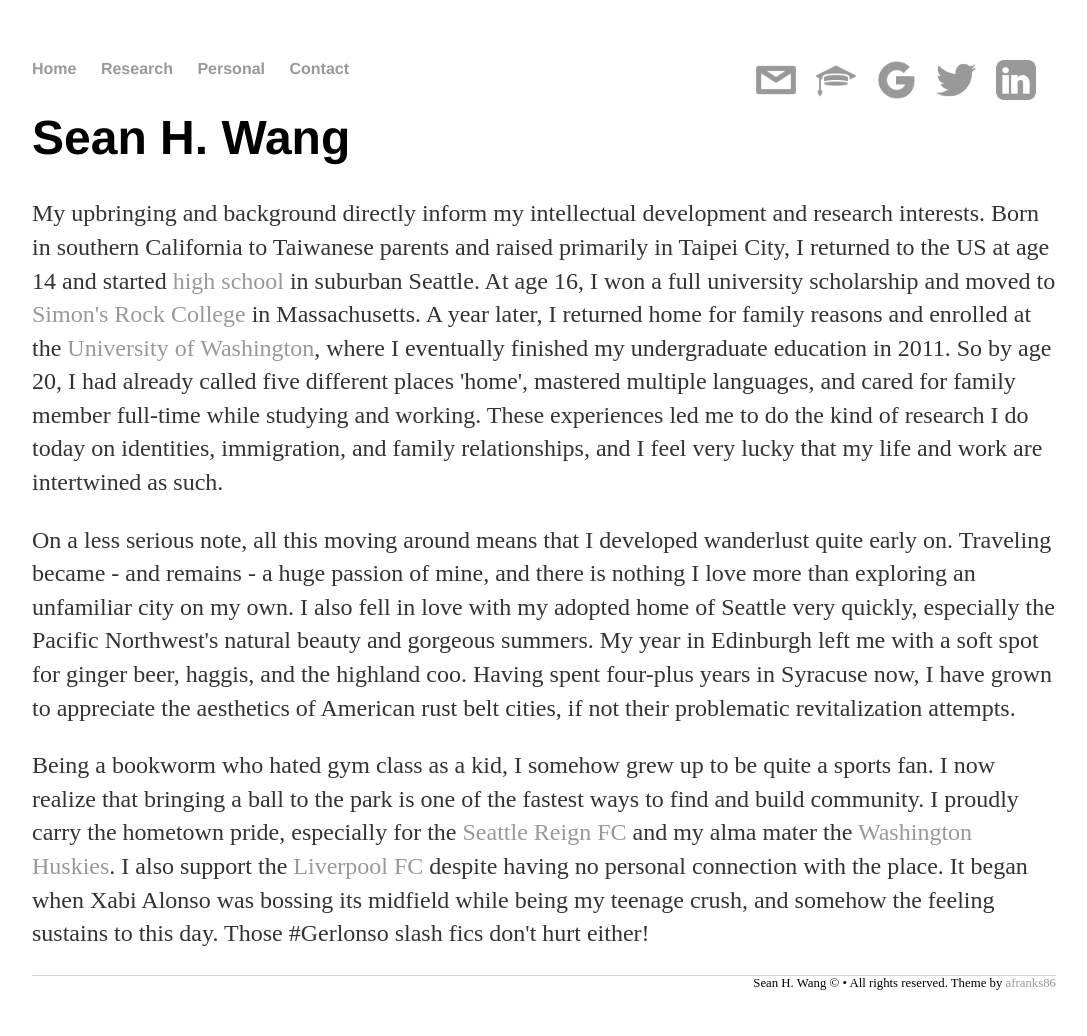
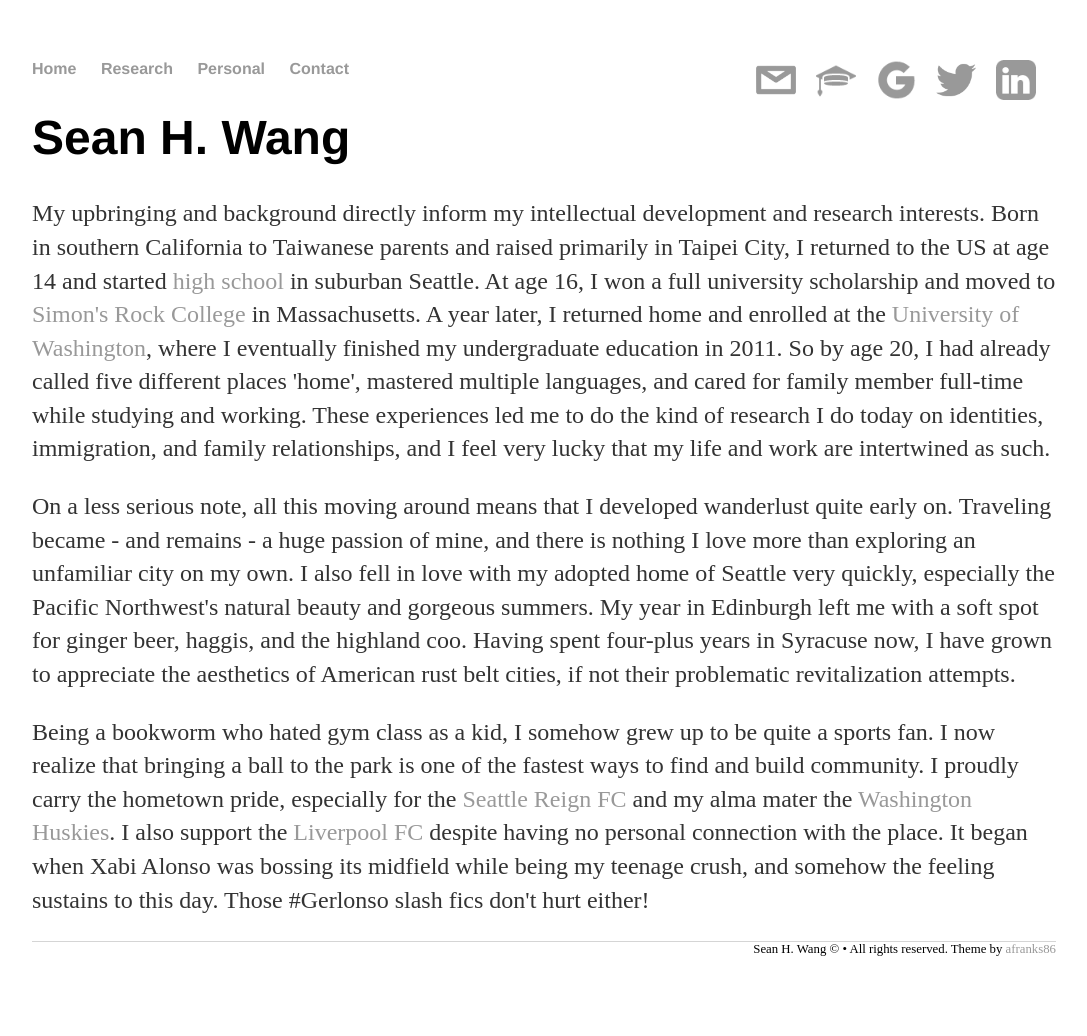
Before and after one commit to SeanyWang/seanywang.github.io, a Jekyll site: the page built from personal/index.html, in a window 1280 px wide. Shown: the whole page, without its empty margins (96-1183 px from the left). Built offline with Jekyll 4.4.1, drawn with Linux system fonts in a browser that asks for light colours; nearby versions of some CDN libraries; after the commit the page ends 1002 px from its top, so only the background shows below that.

Commit message:
more personal updates

```diff
--- a/personal/index.html
+++ b/personal/index.html
@@ -7,17 +7,11 @@ title: Sean H. Wang - Personal
   <h1>Sean H. Wang</h1>
     <p>
       My upbringing and background directly inform my intellectual development and research interests.
-      Born in southern California to Taiwanese parents and raised primarily in Taipei City, I returned to the US at age 14 and started <a href="https://www.bsd405.org/sammamish/">high school</a> in suburban
-      Seattle. At age 16, I won a full university scholarship and moved to
-      <a href="https://simons-rock.edu/">Simon's Rock College</a> in
-      Massachusetts. A year later, I returned home for family reasons and
-      enrolled at the <a href="http://www.washington.edu/">University of
-      Washington</a>, where I eventually finished my undergraduate education
-      in 2011. So by age 20, I had already called five different places 'home',
-      mastered multiple languages, and cared for family member full-time while
-      studying and working. These experiences led me to do the kind of research
-      I do today on identities, immigration, and family relationships, and I
-      feel very lucky that my life and work are intertwined as such.
+      Born in southern California to Taiwanese parents and raised primarily in Taipei City, I returned to the US at age 14 and started <a href="https://www.bsd405.org/sammamish/">high school</a> in suburban Seattle.
+      At age 16, I won a full university scholarship and moved to <a href="https://simons-rock.edu/">Simon's Rock College</a> in Massachusetts.
+      A year later, I returned home and enrolled at the <a href="http://www.washington.edu/">University of Washington</a>, where I eventually finished my undergraduate education in 2011.
+      So by age 20, I had already called five different places 'home', mastered multiple languages, and cared for family member full-time while studying and working.
+      These experiences led me to do the kind of research I do today on identities, immigration, and family relationships, and I feel very lucky that my life and work are intertwined as such.
     </p>
     <p>
       On a less serious note, all this moving around means that I developed
```
